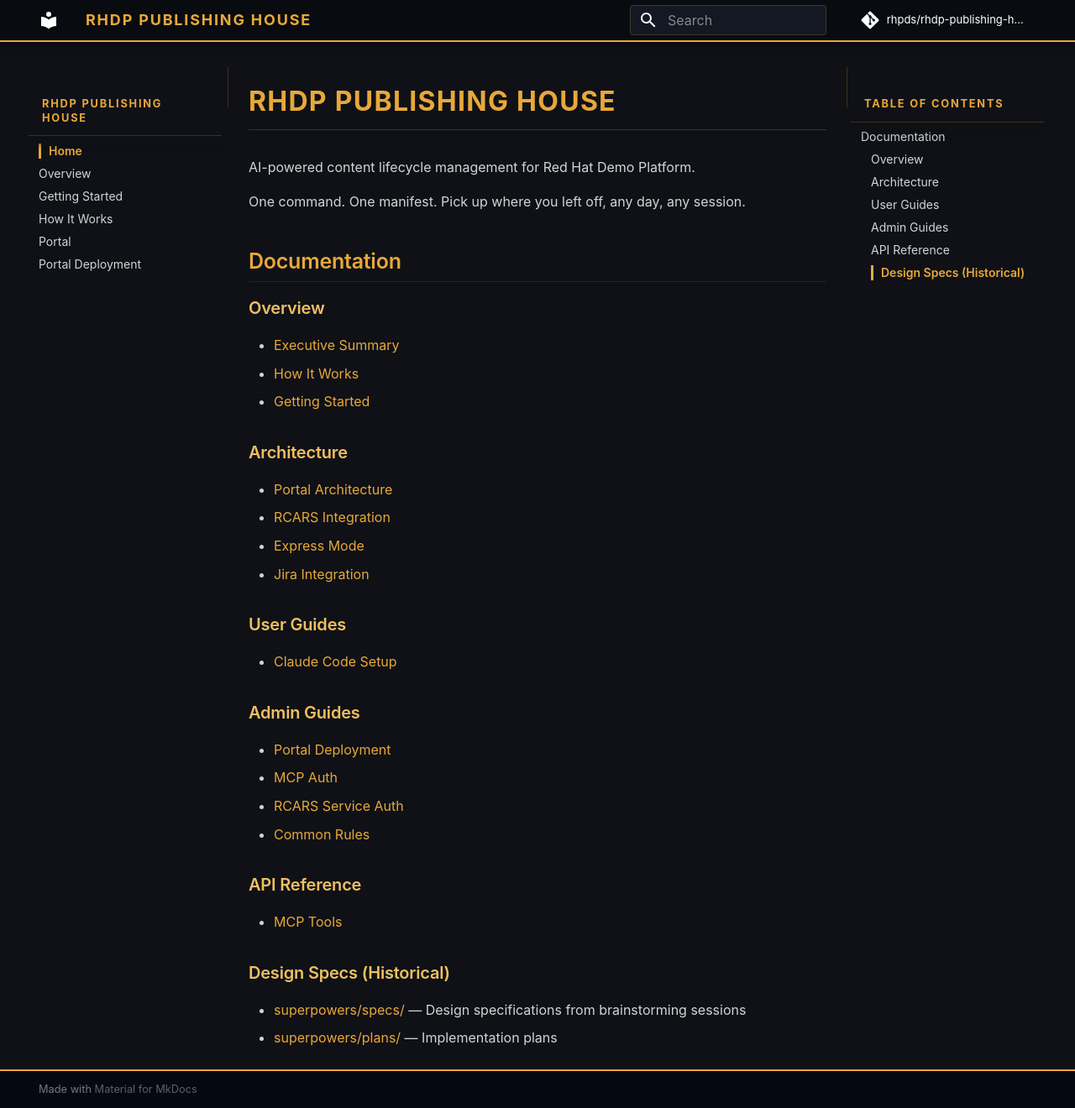
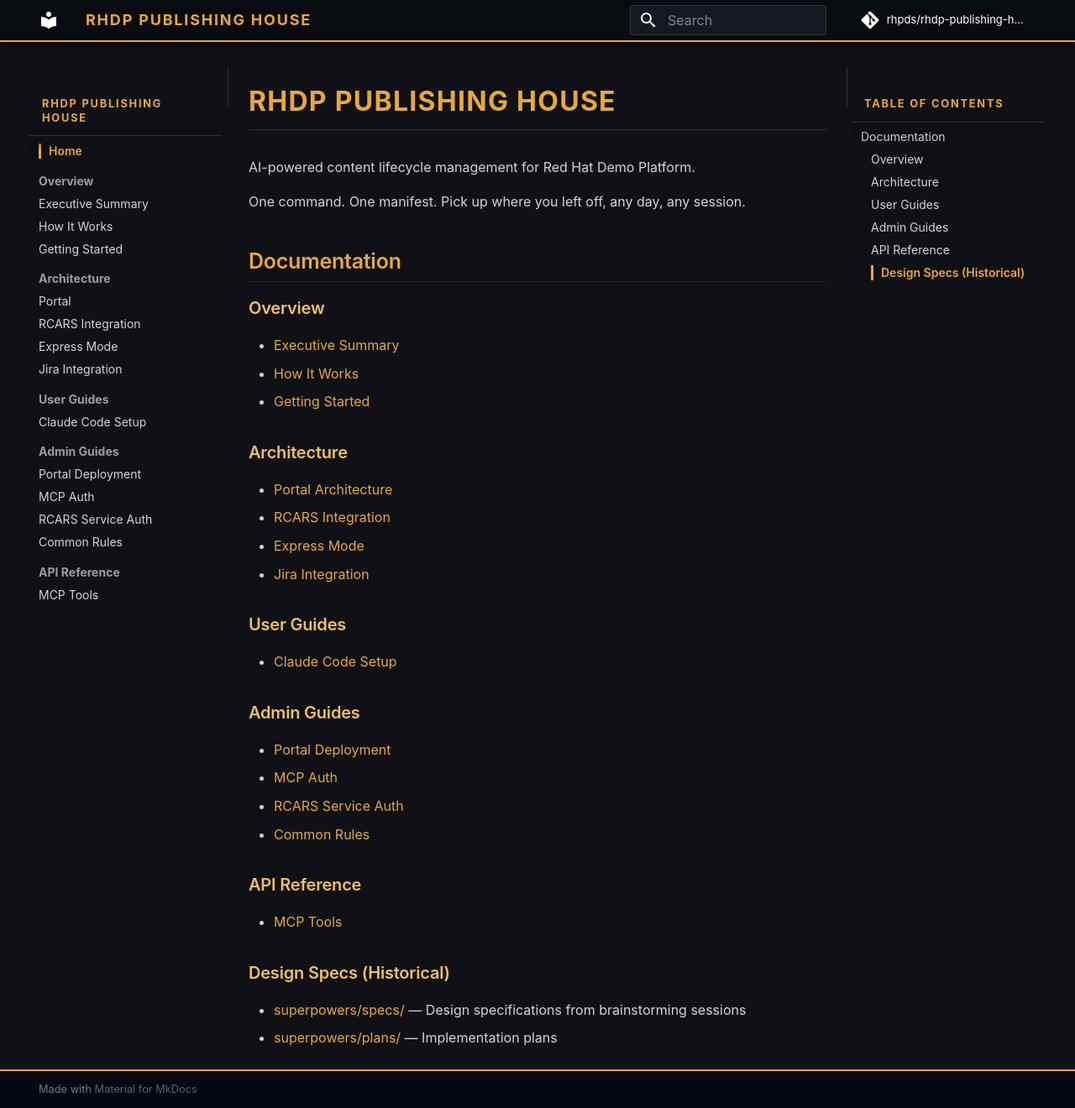
Before and after one commit to treddy08/rhdp-publishing-house, an MkDocs documentation site: the page built from docs/index.md, in a window 1280 px wide and 1320 px high. Shown: the whole window at 84% size. Built offline with MkDocs 1.6.1 and Material for MkDocs 9.7.7, drawn with Linux system fonts in a browser that asks for light colours; comment, search, counter and statistics services are not loaded.

Commit message:
rhdp-publishing-house: Update mkdocs nav for reorganized docs
Co-Authored-By: Claude Opus 4.6 (1M context) <noreply@anthropic.com>

```diff
--- a/mkdocs.yml
+++ b/mkdocs.yml
@@ -9,7 +9,6 @@ docs_dir: docs
 site_dir: site
 exclude_docs: |
   superpowers/
-  PH-COMMON-RULES.md
 
 theme:
   name: material
@@ -31,11 +30,24 @@ extra_css:
 
 nav:
   - Home: index.md
-  - Overview: executive-summary.md
-  - Getting Started: getting-started.md
-  - How It Works: how-it-works.md
-  - Portal: portal.md
-  - Portal Deployment: portal-deployment.md
+  - Overview:
+    - Executive Summary: executive-summary.md
+    - How It Works: how-it-works.md
+    - Getting Started: getting-started.md
+  - Architecture:
+    - Portal: architecture/portal.md
+    - RCARS Integration: architecture/rcars-integration.md
+    - Express Mode: architecture/express-mode-overview.md
+    - Jira Integration: architecture/jira-integration-overview.md
+  - User Guides:
+    - Claude Code Setup: user/claude-code-setup.md
+  - Admin Guides:
+    - Portal Deployment: admin/portal-deployment.md
+    - MCP Auth: admin/mcp-auth.md
+    - RCARS Service Auth: admin/rcars-service-auth.md
+    - Common Rules: admin/PH-COMMON-RULES.md
+  - API Reference:
+    - MCP Tools: api/mcp-tools.md
 
 markdown_extensions:
   - tables
```
